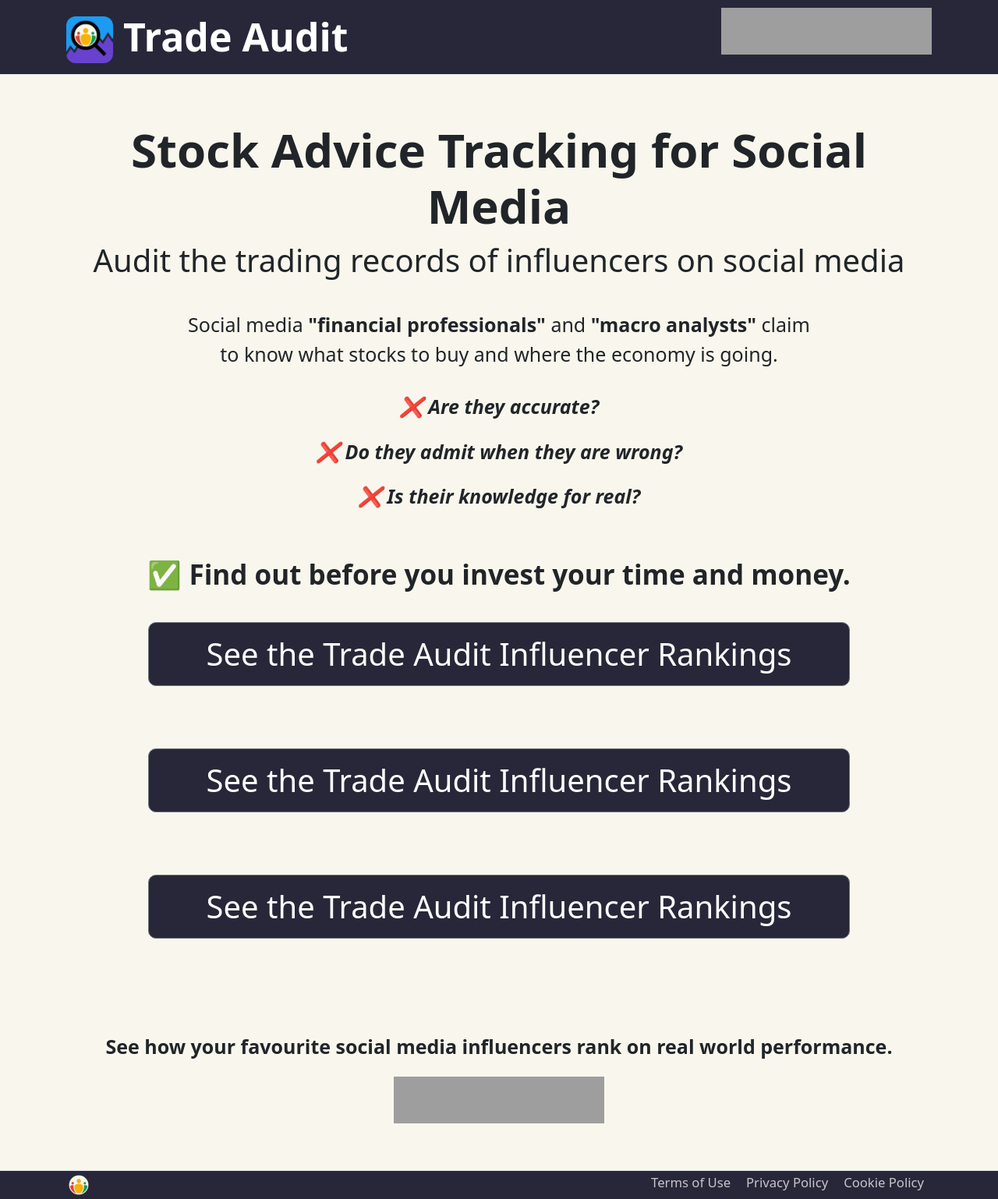
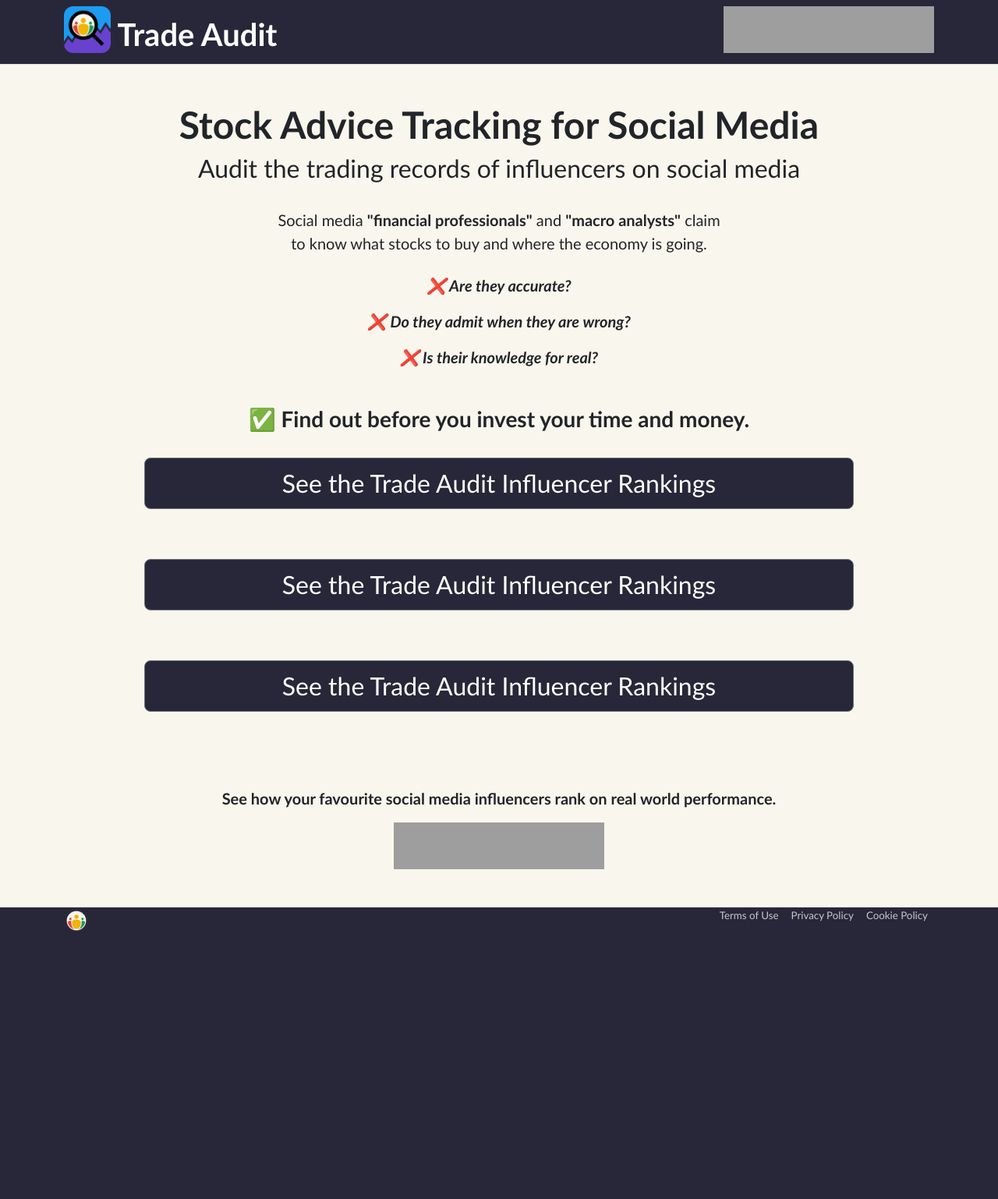
Before and after one commit to stevenrskelton/tradeaudit.app, a Jekyll site: the page built from index.html, in a window 1280 px wide. Shown: the whole page at 78% size. Built offline with Jekyll 4.4.1, drawn with Linux system fonts in a browser that asks for light colours; after the commit the page ends 1199 px from its top, so only the background shows below that; grey boxes are pictures that could not be loaded.

Commit message:
Update default.html

```diff
--- a/_layouts/default.html
+++ b/_layouts/default.html
@@ -1,5 +1,5 @@
 <!DOCTYPE html>
-<html class="h-100" style="font-size: 20px" lang="en" prefix="og: https://ogp.me/ns#">
+<html class="h-100" lang="en" prefix="og: https://ogp.me/ns#">
 <head>
     <meta charset="UTF-8">
     <title>{{ page.title }}</title>
@@ -34,7 +34,7 @@
         .nav { --bs-nav-link-padding-y: 0.1rem; }
     </style>
 </head>
-<body class="d-flex flex-column h-100 bg-light">
+<body class="d-flex flex-column h-100 bg-light" style="font-family: 'Gill Sans', 'Helvetica', sans-serif;">
   <header>
     <nav class="py-2 border-bottom">
         <div class="container-xl d-flex flex-wrap">
```
